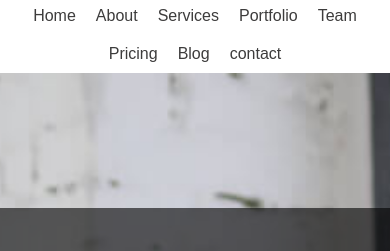
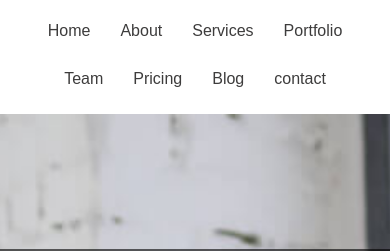
Before and after one commit to safietoundiaye18/FLEXOR, a plain HTML site: page index.html in a window 390 px wide. Shown: the part 202-453 px from the top of the page. Drawn offline with nearby package versions, Linux system fonts and the light colour scheme.

Commit message:
modification

```diff
--- a/index.html
+++ b/index.html
@@ -12,6 +12,8 @@
 </head>
 
 <body>
+    <!-- HEADER -->
+
     <Header>
         <!-- DEBUT TOP-BAR -->
         <div class="topbar">
@@ -42,23 +44,30 @@
                 </div>
 
                 <div class="right">
-                    <a class="nav" href="#">Home</a>
-                    <a class="nav" href="#">About</a>
-                    <a class="nav" href="#">Services</a>
-                    <a class="nav" href="#">Portfolio</a>
-                    <a class="nav" href="#">Team</a>
-                    <a class="nav" href="#">Pricing</a>
-                    <a class="nav" href="#">Blog</a>
-                    <a class="nav" href="#">contact</a>
+                    <nav>
+                        <ul>
+                            <li><a class="nav" href="#Home">Home</a></li>
+                            <li><a class="nav" href="#About">About</a></li>
+                            <li><a class="nav" href="#Services">Services</a></li>
+                            <li><a class="nav" href="#Portfolio">Portfolio</a></li>
+                            <li><a class="nav" href="#Team">Team</a></li>
+                            <li><a class="nav" href="#Pricing">Pricing</a></li>
+                            <li><a class="nav" href="#Blog">Blog</a></li>
+                            <li><a class="nav" href="#contact">contact</a></li>
+                        </ul>
+                    </nav>
                 </div>
             </div>
         </div>
         <!-- FIN NAV-BAR -->
     </Header>
     <!-- DEBUT CONTENUE -->
+
+<!-- MAIN -->
+
     <main>
         <!-- DEBUT HOME -->
-        <section class="home">
+        <section class="home" id="Home">
             <div id="hero">
                 <div class="div1">
                     <h2>Welcome to Our Website</h2>
@@ -100,7 +109,7 @@
         <!-- FIN HOME -->
 
         <!-- DEBUT ABOUT -->
-        <section class="about">
+        <section class="about" id="About">
             <div class="div2">
                 <div class="image1">
                     <img class="image2" src="img/about.jpg" alt="">
@@ -113,7 +122,8 @@
                         eius incidunt reiciendis veritatis asperiores placeat.</p>
 
                     <div class="div4">
-                        <div class="image3"><img src="img/account.png" alt=""></div>
+                        <div class="image3"><img src="img/account.png" alt="">
+                    </div>
                         <div class="div5">
                             <h4>Ullamco laboris nisi ut aliquip consequat</h4>
                             <p class="p1">Magni facilis facilis repellendus cum excepturi quaerat praesentium libre
@@ -149,7 +159,6 @@
                                 veniam</p>
                         </div>
                     </div>
-
                 </div>
             </div>
         </section>
@@ -169,12 +178,15 @@
             <div class="client">
                 <img src="img/client-3.png" alt="" class="cli">
             </div>
+
             <div class="client">
                 <img src="img/client-4.png" alt="" class="cli">
             </div>
+
             <div class="client">
                 <img src="img/client-5.png" alt="" class="cli">
             </div>
+
             <div class="client">
                 <img src="img/client-6.png" alt="" class="cli">
             </div>
@@ -183,16 +195,12 @@
 
         <!-- DEBUT SERVICES -->
 
-        <section class="services">
+        <section class="services" id="Services">
             <div class="service">
                 <h1>Services</h1>
                 <P class="P2">Necessitatibus eius consequatur ex aliquid fuga eum quidem sint consectetur velit</P>
             </div>
-
-
             <div class="cards">
-
-
                 <div class="card">
                     <img src="img/cardiaque.png" alt="" class="sensor">
                     <h3 class="trois">Nesciunt Mete</h3>
@@ -267,7 +275,6 @@
         </div>
         <div id="temoin">
             <div class="temoin">
-
                 <div class="contain" id="contain">
                     <img src="img/testimonials-5.jpg" alt="" class="testi">
                     <h2 id="h2">John Larson</h2>
@@ -280,11 +287,12 @@
                         <div><i class="fa-solid fa-star fa-xs" style="color: #ffb10a;"></i></div>
                     </div>
                 </div>
-             </div>
+            </div>
         </div>
         <!-- FIN SERVICES -->
 
-        <section class="portfolio">
+        <!-- DEBUT PORTFOLIO -->
+        <section class="portfolio" id="Portfolio">
             <h1>Portfolio</h1>
             <p class="p4">Necessitatibus eius consequatur ex aliquid fuga eum quidem sint consectetur velit</p>
             <button class="bout1">All</button>
@@ -300,16 +308,19 @@
                     <div class="card1"><img class="card4" src="img/masonry-portfolio-6.jpg" alt=""></div>
                     <div class="card1"><img class="card5" src="img/masonry-portfolio-5.jpg" alt=""></div>
                     <div class="card1"><img class="card6" src="img/masonry-portfolio-4.jpg" alt=""></div>
-                    <div class="card1"><img class="card9" src="img/masonry-portfolio-9.jpg"alt=""></div>
+                    <div class="card1"><img class="card9" src="img/masonry-portfolio-9.jpg" alt=""></div>
                     <div class="card1"><img class="card8" src="img/masonry-portfolio-8.jpg" alt=""></div>
                     <div class="card1"><img class="card7" src="img/masonry-portfolio-7.jpg" alt=""></div>
                 </div>
         </section>
 
-        <section class="team">
+        <!-- FIN PORTFOLIO -->
+
+        <!-- DEBUT TEAM -->
+        <section class="team" id="Team">
             <div class="teams">
                 <h1>Team</h1>
-            <p class="P5">Necessitatibus eius consequatur ex aliquid fuga eum quidem sint consectetur velit</p>
+                <p class="P5">Necessitatibus eius consequatur ex aliquid fuga eum quidem sint consectetur velit</p>
             </div>
             <div class="container5">
                 <div class="items">
@@ -334,16 +345,13 @@
                 </div>
             </div>
         </section>
-
-
-
-
-
-
-
+        <!-- FIN TEAM -->
     </main>
     <!-- FIN CONTENUE -->
 
+    <footer>
+
+    </footer>
 </body>
 
 </html>
--- a/style.css
+++ b/style.css
@@ -1,10 +1,14 @@
+html{
+    scroll-behavior: smooth;
+}
+
 body {
     font-family: sans-serif;
     margin: 0;
     padding: 0;
 
 }
-
+/*  FIN NAV-BAR */
 header {
     background-color: white;
     position: fixed;
@@ -22,6 +26,16 @@ header {
     display: flex;
     flex-direction: row;
     gap: 5px;
+}
+.mail,
+.tel {
+    height: fit-content;
+    margin-top: 13PX;
+}
+.email, #contact{
+    color: white;
+    text-decoration: none;
+
 }
 
 .image {
@@ -48,22 +62,13 @@ p {
     color: white;
 }
 
-.email, #contact{
-    color: white;
-    text-decoration: none;
 
-}
 
 a:hover {
     color: #f04527;
     text-decoration: underline;
 }
 
-.mail,
-.tel {
-    height: fit-content;
-    margin-top: 13PX;
-}
 
 .container2 {
     padding-left: 50px;
@@ -72,8 +77,17 @@ a:hover {
     flex-direction: row;
     justify-content: space-between;
 }
+ul{margin-top: -1px;
+    display: flex;
+    flex-direction: row;
+    gap: 20px;
+}
 
-.right {
+li{
+    list-style-type: none;
+
+}
+.right{
     display: flex;
     gap: 20px;
     margin-top: 27px;
@@ -92,8 +106,9 @@ h1 {
     color: #f04527;
     text-decoration: none;
 }
+/*  FIN NAV-BAR */
 
-
+/*  DEBUT HOME */
 .container3 {
     display: grid;
     grid-template-columns: repeat(4, 1fr);
@@ -128,7 +143,10 @@ h1 {
     color: white;
     padding: 10px 30px;
 }
-
+#a:hover {
+    background-color: white;
+    text-decoration: none;
+}
 .home {
     background-image: url(img/hero-bg.jpg);
     background-repeat: no-repeat;
@@ -146,7 +164,6 @@ h1 {
 .div1 {
     padding-top: 50px;
     padding-left: 50px;
-    font-size: large;
     font-size: 2rem;
 }
 
@@ -161,17 +178,15 @@ h2 {
     padding: 10px 26px;
     border-radius: 15px;
     border-style: none;
-
     font-size: medium;
 }
 
-#a:hover {
-    background-color: white;
-    text-decoration: none;
-}
+
 .img{
     padding-top: 20px;
 }
+/*  FIN HOME */
+/*  DEBUT ABOUT */
 .div2{
     display: flex;
     flex-direction: row;
@@ -212,7 +227,9 @@ h4{
     background-color: rgb(248, 245, 241);
 
 }
+/*  FIN ABOUT */
 
+/*  DEBUT CLIENT */
 .cli{
     width: 120px;
 }
@@ -224,10 +241,12 @@ h4{
     margin-top: 70px;
     margin-bottom: 70px;
 }
+/*  FIN CLIENT */
+
+/*  DEBUT SERVICES */
 .services{
     background-color: rgb(248, 245, 241);
-     height: 140vh;
-
+    height: 140vh;
 }
 .trois{
     color: rgb(61, 60, 60);
@@ -262,8 +281,6 @@ h4{
 .H3, .P3{
     padding-bottom: 10px;
     color: rgb(61, 60, 60);
-    /* background-color: rgba(245, 242, 242, 0.8) */
-
 }
 
 .back{
@@ -274,8 +291,6 @@ h4{
     padding: 5px;
     border-radius: 15px;
     background-color: rgba(245, 242, 242, 0.943)
-
-
 }
 .cartes{
     display: grid;
@@ -286,11 +301,6 @@ h4{
     margin-right: 40px;
     margin-top: 60px;
 }
-/* .carte1, .carte2, .carte3, .carte4{
-    /* border: 1px solid grey; */
-    /* height: fit-content;
-    width: max-content; */
-
 .carte1{
     background-image: url(img/services-1.jpg);
     background-position:right;
@@ -330,7 +340,6 @@ h4{
 .lens:hover{
     color: #f04527;
     text-decoration: none;
-
 }
 a{
     color: rgb(61, 60, 60);
@@ -341,20 +350,20 @@ a{
 }
 .temoin{
     height: 70vh;
-
-    /* margin-bottom: 10px; */
     line-height: 10vh;
     background-image: url(img/testimonials-bg.jpg);
     background-repeat: no-repeat;
     background-size: cover;
-
-
 }
 h5, #h2{
     color: white;
     text-align: center;
+}
+/*  FIN SERVICES */
 
-
+/*  DEBUT PORTFOLIO */
+.portfolio{
+    text-align: center;
 
 }
 .testi{
@@ -362,21 +371,16 @@ h5, #h2{
     width: 100px;
     border-radius: 50px;
     box-shadow: 0px 0px 25px rgba(252, 252, 254, 0.5);
-
 }
 .contain{
     position: relative;
     text-align: center;
     padding-top: 70px;
-    /* line-height: 10vh; */
 }
-/* h5{
-    padding-top: 5px;
-} */
+
 #contain{
     height: 58vh;
- background-color: rgba(0, 0, 0, .5)
-
+    background-color: rgba(0, 0, 0, .5)
 }
 .ico{
     display: flex;
@@ -386,11 +390,7 @@ h5, #h2{
 .p4{
     color: rgb(61, 60, 60);
 }
-.portfolio{
-    /* margin-left: 30px; */
-    text-align: center;
 
-}
 .bout1{
     padding: 10px 20px;
     border: none;
@@ -468,6 +468,8 @@ h5, #h2{
     height: 50vh;
     width: 330px;
 }
+/*  FIN PORTFOLIO */
+/*  DEBUT TEAM */
 .H2, .P5{
     color: rgb(61, 60, 60);
 }
@@ -501,11 +503,12 @@ h5, #h2{
     margin-top: 50px;
     padding-top: 50px;
 }
+/*  FIN TEAM */
 
 
-@media (max-width: 768px) {
+@media screen and (max-width: 780px) {
 
-    /* Sécurité générale */
+
     * {
         max-width: 100%;
         box-sizing: border-box;
@@ -515,8 +518,25 @@ h5, #h2{
     header {
         position: relative;
         height: auto;
+
+
     }
-
+    ul{
+        flex-wrap: wrap;
+        justify-content: center;
+        gap: 30px;
+        margin-top: 15px;
+        padding: 0;
+    }
+    .right{
+        margin-top: 10px;
+    }
+    .email{
+        text-decoration: none;
+    }
+    #contact{
+        text-decoration: none;
+    }
     .container,
     .container2 {
         flex-direction: column;
@@ -524,11 +544,7 @@ h5, #h2{
         padding: 10px 15px;
     }
 
-    .right {
-        flex-wrap: wrap;
-        justify-content: center;
-        margin-top: 10px;
-    }
+
 
     /* HOME */
     .home,
@@ -589,7 +605,7 @@ h5, #h2{
         margin: 0 15px;
     }
 
-    /* CARTES AVEC BACKGROUND */
+    /* CARTES */
     .cartes {
         grid-template-columns: 1fr;
         margin: 40px 15px;
@@ -653,39 +669,3 @@ h5, #h2{
         padding-bottom: 40px;
     }
 }
-
-/* TABLETTE */
-@media (max-width: 1024px) {
-
-    .container3 {
-        grid-template-columns: repeat(2, 1fr);
-    }
-
-    .cards {
-        grid-template-columns: repeat(2, 1fr);
-    }
-
-    .cartes {
-        grid-template-columns: 1fr;
-    }
-
-    .container5 {
-        grid-template-columns: repeat(2, 1fr);
-    }
-
-    .image2 {
-        width: 100%;
-        height: auto;
-    }
-}
-
-/* @media screen and(max-width: 780px){
-    .div1, .div2, .div3, .div4, .div5, .div6, .div7, .div8, .div9, .div10, .div11, .div12{
-        width: 100%;
-        border-right: none;
-        border-left: none;
-        margin-right: 0px;
-        margin-left: 0px;
-
-    }
-} */
```
